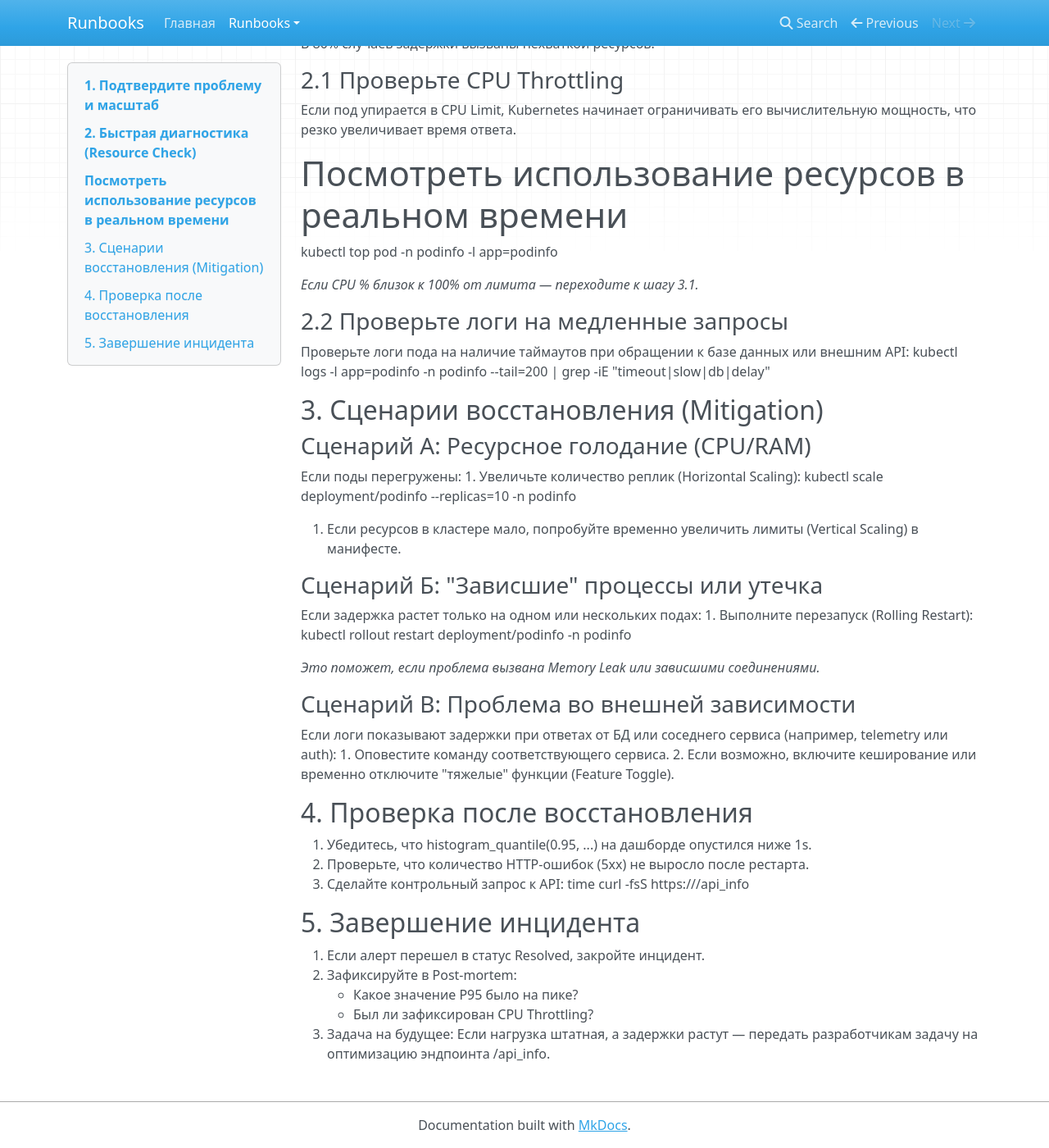
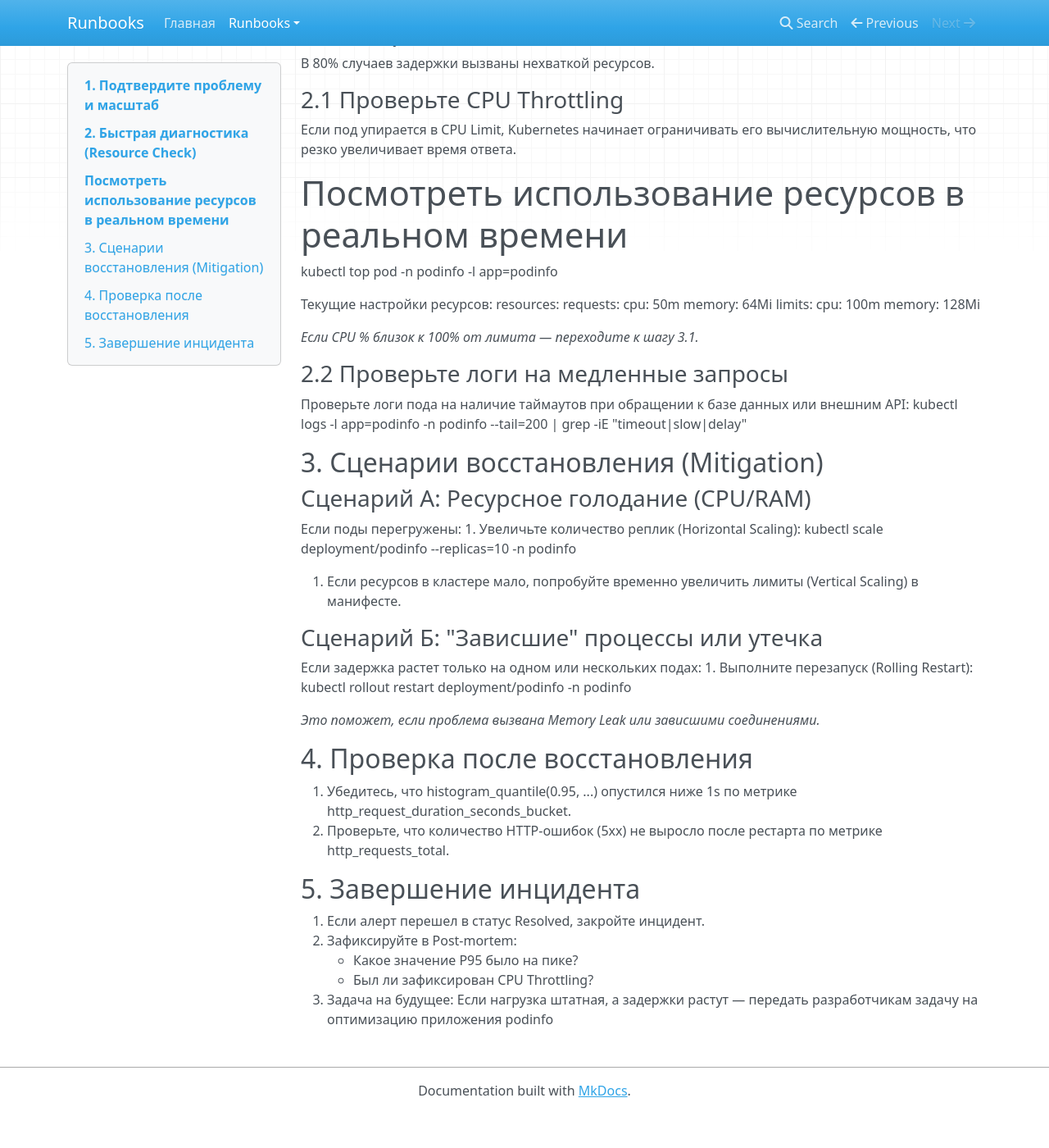
Before and after one commit to niko2892/runbooks, an MkDocs documentation site: the page built from docs/runbooks/podinfo_latency_high.md, in a window 1280 px wide and 1400 px high, scrolled down 393 px. Shown: the whole window at 82% size. Built offline with MkDocs 1.6.1, drawn with Linux system fonts in a browser that asks for light colours; nearby versions of some CDN libraries; after the commit the page ends 1751 px from its top, so only the background shows below that; some of the changed text lies outside the part shown.

Commit message:
edit runbook podinfo

```diff
--- a/docs/runbooks/podinfo_latency_high.md
+++ b/docs/runbooks/podinfo_latency_high.md
@@ -5,12 +5,11 @@ Impact: Время ответа Podinfo для 95% пользователей (P
 ---
 
 ## 1. Подтвердите проблему и масштаб
-1. Откройте дашборд Latency/Performance в Grafana.
-2. Проверьте график P95 / P99 Latency для пути /api_info.
-3. Определите область поражения:
+1. Откройте Grafana explore и проверьте результат запроса histogram_quantile(0.95, sum by (le, path, pod) (rate(http_request_duration_seconds_bucket{}[5m]))) > 1.
+2. Определите область поражения по лейблу pod:
     * Один под: Проблема локальна (зависший поток, утечка на конкретной ноде).
     * Все поды: Проблема в коде, базе данных или общей инфраструктуре.
-4. Проверьте график Traffic (RPS): не было ли резкого всплеска нагрузки?
+3. Проверьте график Traffic (RPS): не было ли резкого всплеска нагрузки? Для этого в grafana explore проверьте результат запроса rate(http_requests_total{namespace="podinfo"}[1m])
 
 ## 2. Быстрая диагностика (Resource Check)
 В 80% случаев задержки вызваны нехваткой ресурсов.
@@ -20,11 +19,20 @@ Impact: Время ответа Podinfo для 95% пользователей (P
 # Посмотреть использование ресурсов в реальном времени
 kubectl top pod -n podinfo -l app=podinfo
 
+Текущие настройки ресурсов:
+    resources:
+        requests:
+            cpu: 50m
+            memory: 64Mi
+        limits:
+            cpu: 100m
+            memory: 128Mi
+
 *Если CPU % близок к 100% от лимита — переходите к шагу 3.1.*
 
 ### 2.2 Проверьте логи на медленные запросы
 Проверьте логи пода на наличие таймаутов при обращении к базе данных или внешним API:
-kubectl logs -l app=podinfo -n podinfo --tail=200 | grep -iE "timeout|slow|db|delay"
+kubectl logs -l app=podinfo -n podinfo --tail=200 | grep -iE "timeout|slow|delay"
 
 ## 3. Сценарии восстановления (Mitigation)
 
@@ -42,20 +50,14 @@ kubectl logs -l app=podinfo -n podinfo --tail=200 | grep -iE "timeout|slow|db|de
 
 *Это поможет, если проблема вызвана Memory Leak или зависшими соединениями.*
 
-### Сценарий В: Проблема во внешней зависимости
-Если логи показывают задержки при ответах от БД или соседнего сервиса (например, telemetry или auth):
-1. Оповестите команду соответствующего сервиса.
-2. Если возможно, включите кеширование или временно отключите "тяжелые" функции (Feature Toggle).
+## 4. Проверка после восстановления
+1. Убедитесь, что histogram_quantile(0.95, ...) опустился ниже 1s по метрике http_request_duration_seconds_bucket.
+2. Проверьте, что количество HTTP-ошибок (5xx) не выросло после рестарта по метрике http_requests_total.
 
-## 4. Проверка после восстановления
-1. Убедитесь, что histogram_quantile(0.95, ...) на дашборде опустился ниже 1s.
-2. Проверьте, что количество HTTP-ошибок (5xx) не выросло после рестарта.
-3. Сделайте контрольный запрос к API:
-   time curl -fsS https://<service-url>/api_info
 
 ## 5. Завершение инцидента
 1. Если алерт перешел в статус Resolved, закройте инцидент.
 2. Зафиксируйте в Post-mortem:
     * Какое значение P95 было на пике?
     * Был ли зафиксирован CPU Throttling?
-3. Задача на будущее: Если нагрузка штатная, а задержки растут — передать разработчикам задачу на оптимизацию эндпоинта /api_info.
+3. Задача на будущее: Если нагрузка штатная, а задержки растут — передать разработчикам задачу на оптимизацию приложения podinfo
```
